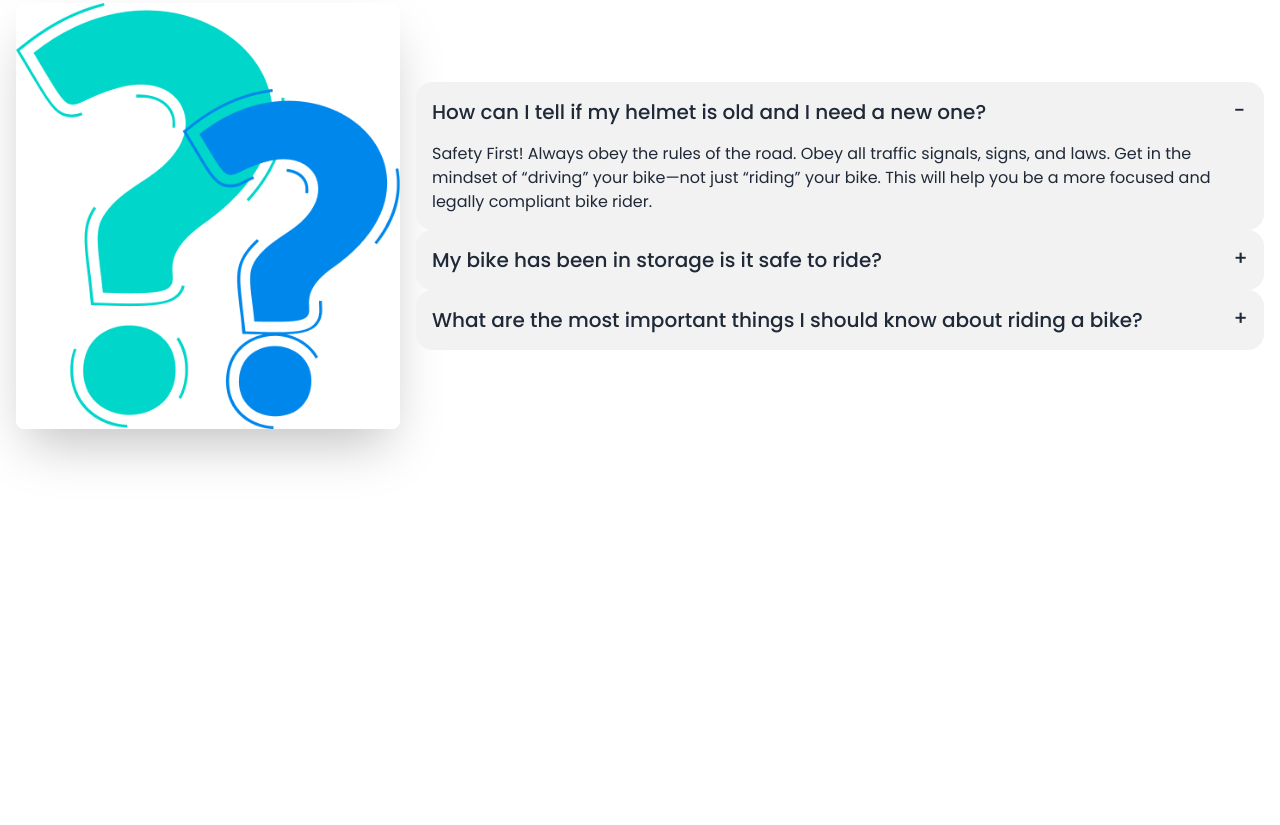
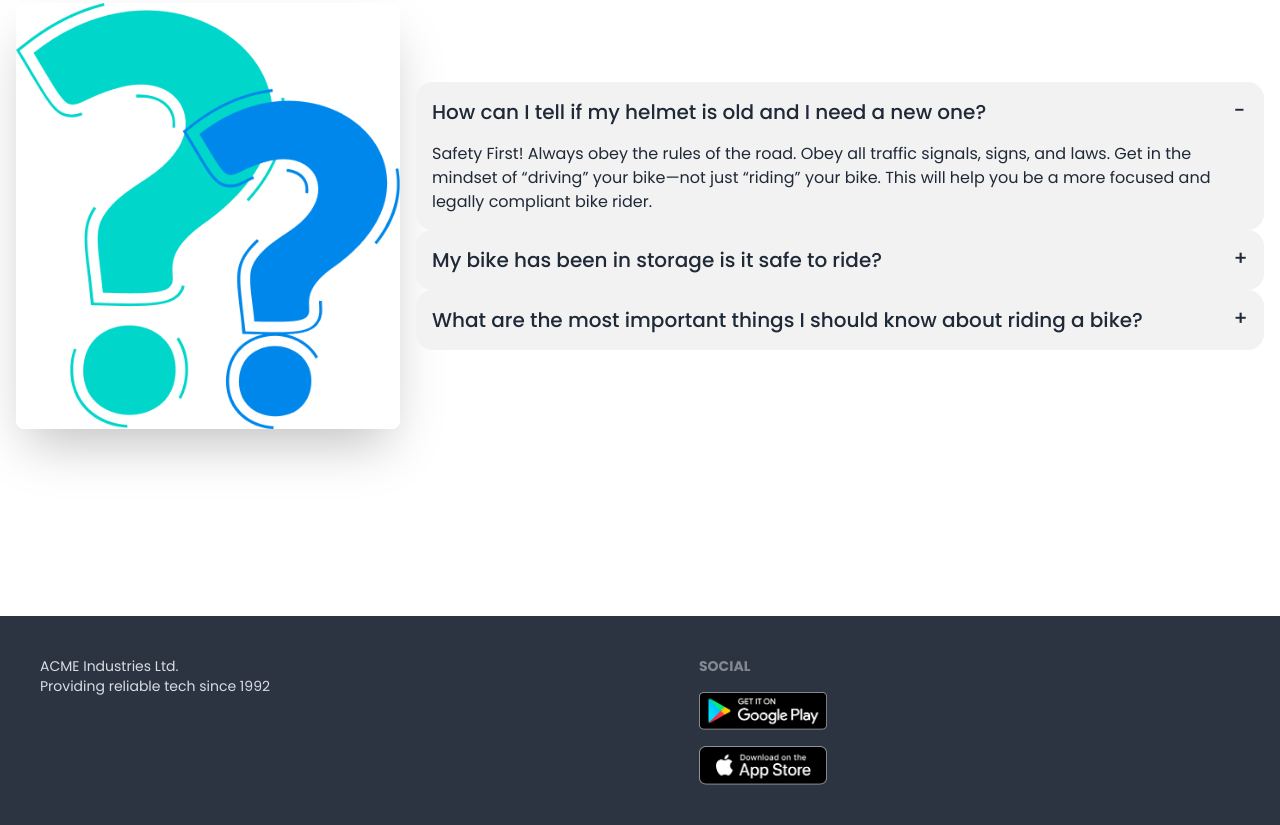
Before and after one commit to naeem182/biker-zone-with-tailwind-daisyui, a plain HTML site: page index.html in a window 1280 px wide. Shown: the part 2372-3197 px from the top of the page. Before the commit the page ends 2988 px from the top, so only its background shows below. Drawn offline with nearby package versions, Linux system fonts and the light colour scheme.

Commit message:
simple footer

```diff
--- a/index.html
+++ b/index.html
@@ -319,7 +319,7 @@
     </main>
     <footer>
         <!-- fffff aaaa qqqqq -->
-        <section>
+        <section class="container mx-auto">
             <h3 class="text-5xl mb-10 font-semi-bold text-center "> Frequently Asked <span
                     class="text-bike-pri">Questions</span></h3>
             <!-- hero -->
@@ -367,6 +367,26 @@
                 </div>
             </div>
         </section>
+        <!-- LAT PAGE -->
+        <section>
+
+            <footer class="footer p-10 bg-neutral text-neutral-content">
+                <div>
+
+                    <p>ACME Industries Ltd.<br />Providing reliable tech since 1992</p>
+                </div>
+                <div>
+                    <span class="footer-title">Social</span>
+                    <div class="grid grid-flow-row gap-4">
+                        <a><img class="w-32" src="/images/others/android.png" alt=""></a>
+                        <a><img class="w-32" src="/images/others/ios.png" alt=""></a>
+
+                    </div>
+                </div>
+            </footer>
+        </section>
+
+
     </footer>
 </body>
 
```
